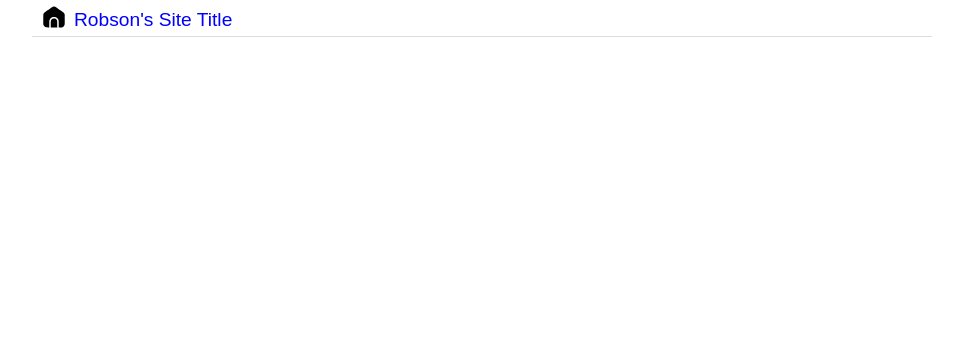
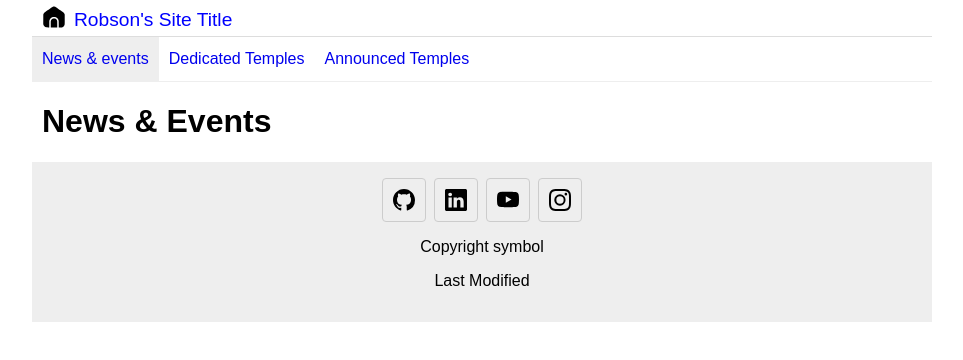
Before and after one commit to robrib1820/wdd231, a plain HTML site: page index.html in a window 1280 px wide. Shown: the whole page, without its empty margins (158-1121 px from the left). Drawn offline with Linux system fonts and the light colour scheme.

Commit message:
First week activities completed

```diff
--- a/index.html
+++ b/index.html
@@ -14,9 +14,32 @@
         <span>Robson's Site Title</span>
         <button id="ham-btn" class="hamburger"></button>
     </header>
-    <nav></nav>
-    <main></main>
-    <footer></footer>
+
+    <nav id="nav-bar" class="navigation">
+        <ul>
+            <li class="current"><a href="#">News & events</a></li>
+            <li><a href="#"> Dedicated Temples</a></li>
+            <li><a href="#">Announced Temples</a></li>
+        </ul>
+    </nav>
+
+    <main>
+        <h1>News & Events</h1>
+    </main>
+    <footer>
+        <div class="social">
+            <a href="https://github.com/" target="_blank"><img src="images/github.svg" alt="GitHub Website"></a>
+
+            <a href="https://www.linkedin.com/in/robsonnevesribeiro/"><img src="images/linkedin.svg" alt="Linkedin Website"></a>
+
+            <a href="https://www.youtube.com/"><img src="images/youtube.svg" alt="YouTube Website"></a>
+
+            <a href="https://www.instagram.com/"><img src="images/instagram.svg" alt="Instagram Website"></a>
+
+        </div>
+        <p>Copyright symbol</p>
+        <p>Last Modified</p>
+    </footer>
     <script src="scripts/navigation.js"></script>
 </body>
 </html>
--- a/scripts/navigation.js
+++ b/scripts/navigation.js
@@ -1,6 +1,21 @@
+
 const navButtom = document.querySelector("#ham-btn");
 
 //Toggle the show class off and on
 navButtom.addEventListener("click", () => {
     navButtom.classList.toggle("show");
+    navBar.classList.toggle("show");
 });
+
+/************************NAVBAR************************/
+
+const navBar = document.querySelector("#nav-bar");
+
+    const name = "robson";
+    let lastName = "Ribeiro"
+    var age = 25
+
+function teste(){
+    console.log(age)
+}
+t
--- a/styles/base.css
+++ b/styles/base.css
@@ -45,3 +45,57 @@ header span {
     content: "\00d7";
     font-size: 2rem;
 }
+
+/****************NAV BAR****************/
+.navigation {
+    display: none;
+}
+.navigation.show {
+    display: block;
+}
+.navigation ul {
+    list-style-type: none;
+    margin: 0;
+    padding: 0;
+}
+.navigation a {
+    text-decoration: none;
+    padding: .8rem 10px;
+    display: block;
+    border-bottom: solid 1px #ddd;
+}
+.navigation li.current {
+    background-color: #eee;
+}
+.navigation a:hover {
+    background-color: #ec9e9e;
+}
+h1 {
+    margin-left: 10px;
+}
+
+/****************Footer****************/
+
+footer {
+    background-color: #eee;
+    padding: 1rem 10px;
+    text-align: center;
+}
+.social {
+    display: flex;
+    justify-content: center;
+    column-gap: 8px;
+}
+.social a {
+    display: flex;
+    border: #ccc solid 1px;
+    border-radius: 4px;
+    width: 44px;
+    height: 44px;
+    justify-content: center;
+    align-items: center;
+}
+.social img {
+    width: 22px;
+    height: 22px;
+}
--- a/styles/larger.css
+++ b/styles/larger.css
@@ -10,4 +10,14 @@
     .hamburger {
         display: none
     }
+    .navigation {
+    display: block;
+    border-bottom: solid 1px #eee;
+    }
+    .navigation ul {
+        display: flex;
+    }
+    .navigation a {
+        border: none;
+    }
 };
```
Also changed, not shown: images/github.svg (added), images/instagram.svg (added), images/linkedin.svg (added), images/youtube.svg (added).
